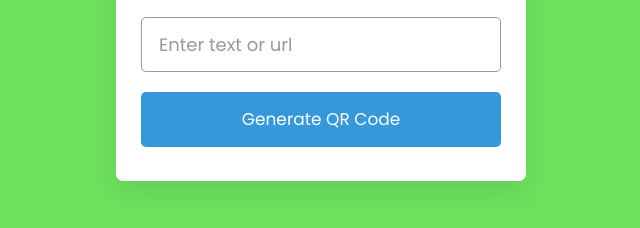
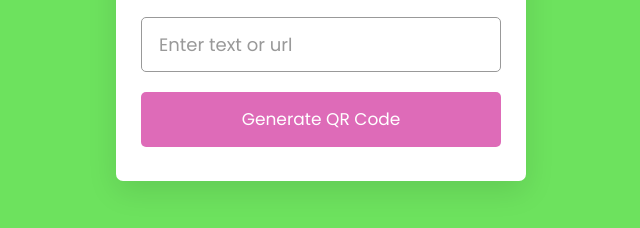
Before and after one commit to bipulchhetri/Javascript-Project, a plain HTML site: page QR code generator/index.html in a window 1280 px wide. Shown: the part 352-580 px from the top of the page, without its empty margins (319-959 px from the left). Drawn offline with Linux system fonts and the light colour scheme.

Commit message:
Update style.css

```diff
--- a/QR code generator/style.css
+++ b/QR code generator/style.css
@@ -66,7 +66,7 @@ header p{
   cursor: pointer;
   margin-top: 20px;
   font-size: 17px;
-  background: #3498DB;
+  background: #cc1a91a4;
 }
 .qr-code{
   opacity: 0;
```
